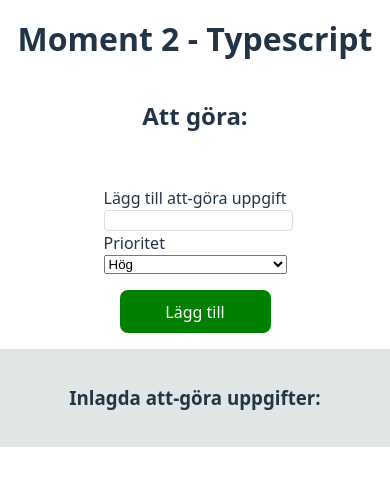
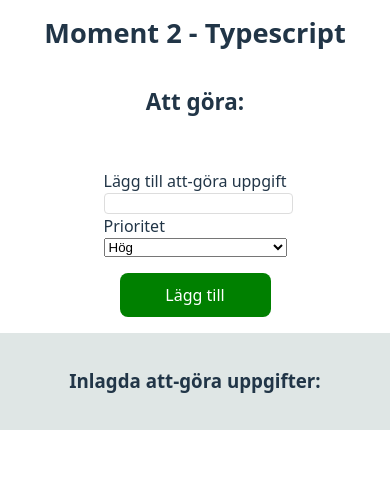
Before and after one commit to veppaan/mom2-ts, a website built with Vite: page mom2/index.html in a window 390 px wide. Built offline with nearby package versions, Linux system fonts and the light colour scheme.

Commit message:
ändrar textstorlek efter skärmstorlek

```diff
--- a/mom2/src/style.css
+++ b/mom2/src/style.css
@@ -128,10 +128,33 @@ form{
   display: flex;
   flex-direction: column;
 }
-h1{
-  font-size: 2em;
-  font-weight: 600;
+@media screen and (min-width:1200px){
+  h1{
+    font-size: 2.1em;
+    font-weight: 600;
+  }
+  h2{
+    font-size: 1.6em;
+    font-weight: 600;
+  }
 }
-h2{
-  font-weight: 600;
+@media screen and (min-width:800px) and (max-width:1199px){
+  h1{
+    font-size: 2em;
+    font-weight: 600;
+  }
+  h2{
+    font-size: 1.5em;
+    font-weight: 600;
+  }
 }
+@media screen and (max-width:799px){
+  h1{
+    font-size: 1.7em;
+    font-weight: 600;
+  }
+  h2{
+    font-size: 1.4em;
+    font-weight: 600;
+  }
+}
```
